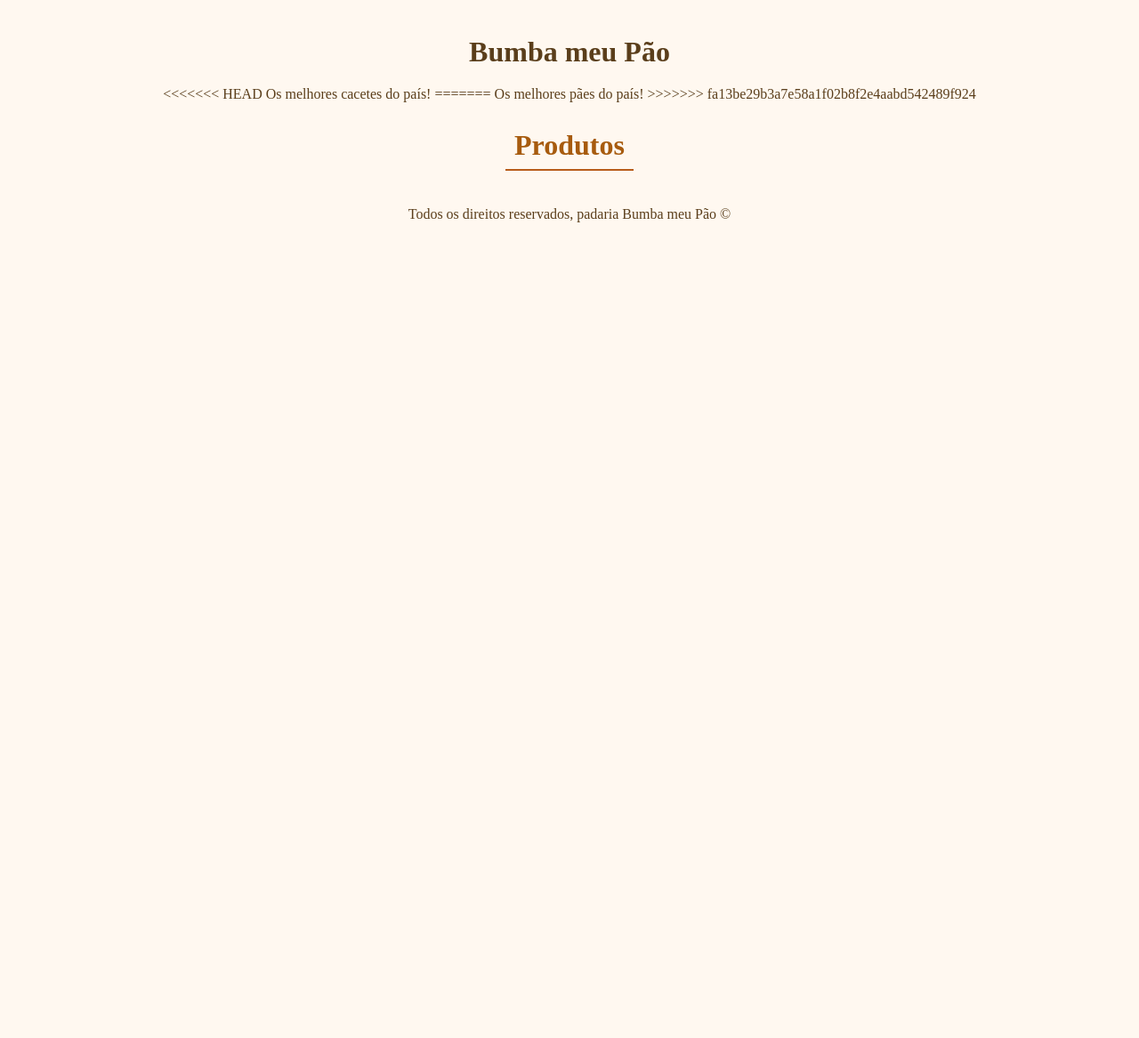
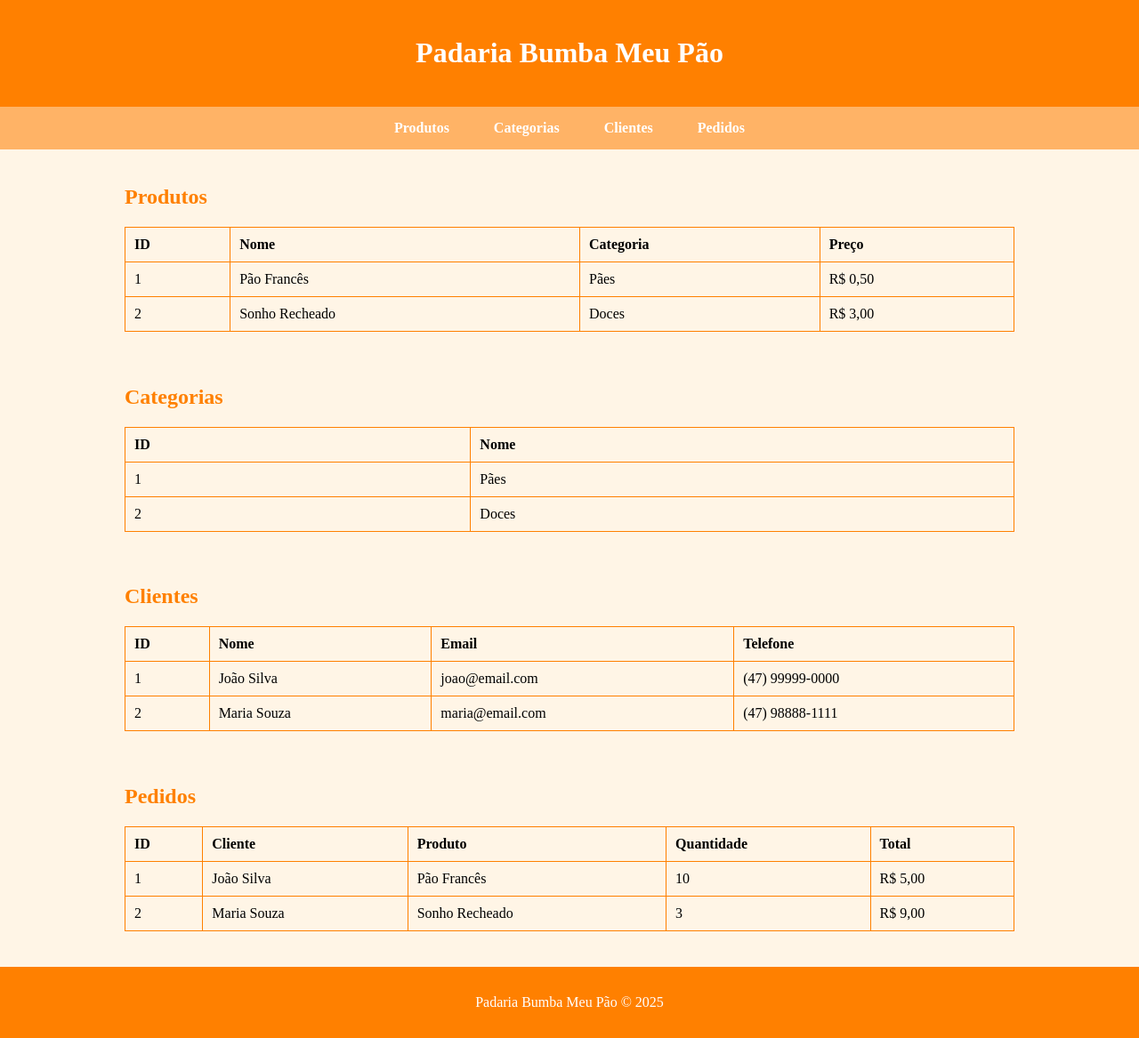
Before and after one commit to joaoduarte01/Padaria, a PHP site: page / in a window 1280 px wide. Shown: the whole page at 89% size. Before the commit the page ends 250 px from the top, so only its background shows below. Run offline with PHP 8.4, Linux system fonts and the light colour scheme.

Commit message:
arquivo sql, e index

```diff
--- a/Style/styles.css
+++ b/Style/styles.css
@@ -1,41 +1,62 @@
-* {
+        body {
             margin: 0;
-  padding: 10;
-  box-sizing: border-box;
+            padding: 0;
+            background-color: #fff5e6;
         }
-
-body {
-  background: #fff8f0; /* cor clara e quente */
-  color: #5a3e1b; /* tom marrom quente para o texto */
+        header {
+            background-color: #ff8000;
+            color: white;
+            padding: 20px 0;
+            text-align: center;
+        }
+        nav {
+            background-color: #ffb366;
+            display: flex;
+            justify-content: center;
+        }
+        nav a {
+            color: white;
+            text-decoration: none;
+            padding: 15px 25px;
+            font-weight: bold;
+        }
+        nav a:hover {
+            background-color: #ff8000;
+        }
+        section {
             padding: 20px;
-  display: flex;
-  flex-direction: column;
-  align-items: center;
-  min-height: 100vh;
+            max-width: 1000px;
+            margin: auto;
         }
-
-/* Cabeçalho */
-head {
+        h2 {
+            color: #ff8000;
+        }
+        table {
+            width: 100%;
+            border-collapse: collapse;
+            margin-top: 10px;
+        }
+        table, th, td {
+            border: 1px solid #ff8000;
+        }
+        th, td {
+            padding: 10px;
+            text-align: left;
+        }
+        footer {
             text-align: center;
-  margin-bottom: 40px;
+            padding: 15px 0;
+            background-color: #ff8000;
+            color: white;
+            margin-top: 20px;
         }
-
-head h1 {
-  font-size: 3rem;
-  color: #b85c1a; /* cor de pão torrado */
-  margin-bottom: 10px;
-  text-shadow: 1px 1px 2px #d9a15c;
+        .button {
+            background-color: #ff8000;
+            color: white;
+            border: none;
+            padding: 8px 12px;
+            cursor: pointer;
         }
-
-head p {
-  font-size: 1.25rem;
-  color: #8c6239;
+        .button:hover {
+            background-color: #e67300;
         }
-
-main h3 {
-  font-size: 2rem;
-  color: #a75b0e;
-  border-bottom: 2px solid #b85c1a;
-  padding-bottom: 8px;
-  margin-bottom: 20px;
-}
--- a/index.html
+++ b/index.html
@@ -1,32 +1,119 @@
-<html lang="en">
+<!DOCTYPE html>
+<html lang="pt-br">
 <head>
     <meta charset="UTF-8">
     <meta name="viewport" content="width=device-width, initial-scale=1.0">
-    <title>Desenvolvimento de um CRUD para Padaria</title>
-    <link rel="stylesheet" href="style/styles.css">
+    <title>Padaria Bumba Meu Pão</title>
+    <link rel="stylesheet" href="Style/styles.css">
 </head>
 <body>
+<header>
+    <h1>Padaria Bumba Meu Pão</h1>
+</header>
 
-    <head>
-        <h1>
-            Bumba meu Pão
-        </h1>
-        <p>
-<<<<<<< HEAD
-            Os melhores cacetes do país!
-=======
-            Os melhores pães do país!
->>>>>>> fa13be29b3a7e58a1f02b8f2e4aabd542489f924
-        </p>
-    </head>
+<nav>
+    <a href="#produtos">Produtos</a>
+    <a href="#categorias">Categorias</a>
+    <a href="#clientes">Clientes</a>
+    <a href="#pedidos">Pedidos</a>
+</nav>
 
-<main>
-    <h3>Produtos</h3>
-</main>
+<section id="produtos">
+    <h2>Produtos</h2>
+    <table>
+        <tr>
+            <th>ID</th>
+            <th>Nome</th>
+            <th>Categoria</th>
+            <th>Preço</th>
+        </tr>
+        <tr>
+            <td>1</td>
+            <td>Pão Francês</td>
+            <td>Pães</td>
+            <td>R$ 0,50</td>
+        </tr>
+        <tr>
+            <td>2</td>
+            <td>Sonho Recheado</td>
+            <td>Doces</td>
+            <td>R$ 3,00</td>
+        </tr>
+    </table>
+</section>
 
-<Footer>
-    Todos os direitos reservados, padaria Bumba meu Pão ©
-</Footer>
+<section id="categorias">
+    <h2>Categorias</h2>
+    <table>
+        <tr>
+            <th>ID</th>
+            <th>Nome</th>
+        </tr>
+        <tr>
+            <td>1</td>
+            <td>Pães</td>
+        </tr>
+        <tr>
+            <td>2</td>
+            <td>Doces</td>
+        </tr>
+    </table>
+</section>
+
+<section id="clientes">
+    <h2>Clientes</h2>
+    <table>
+        <tr>
+            <th>ID</th>
+            <th>Nome</th>
+            <th>Email</th>
+            <th>Telefone</th>
+        </tr>
+        <tr>
+            <td>1</td>
+            <td>João Silva</td>
+            <td>joao@email.com</td>
+            <td>(47) 99999-0000</td>
+        </tr>
+        <tr>
+            <td>2</td>
+            <td>Maria Souza</td>
+            <td>maria@email.com</td>
+            <td>(47) 98888-1111</td>
+        </tr>
+    </table>
+</section>
+
+<section id="pedidos">
+    <h2>Pedidos</h2>
+    <table>
+        <tr>
+            <th>ID</th>
+            <th>Cliente</th>
+            <th>Produto</th>
+            <th>Quantidade</th>
+            <th>Total</th>
+        </tr>
+        <tr>
+            <td>1</td>
+            <td>João Silva</td>
+            <td>Pão Francês</td>
+            <td>10</td>
+            <td>R$ 5,00</td>
+        </tr>
+        <tr>
+            <td>2</td>
+            <td>Maria Souza</td>
+            <td>Sonho Recheado</td>
+            <td>3</td>
+            <td>R$ 9,00</td>
+        </tr>
+    </table>
+</section>
+
+<footer>
+    <p>Padaria Bumba Meu Pão &copy; 2025</p>
+</footer>
 
 </body>
 </html>
```
Also changed, not shown: db.sql (added, +14 -0 lines). Lines whose indentation alone changed are shown as unchanged.
